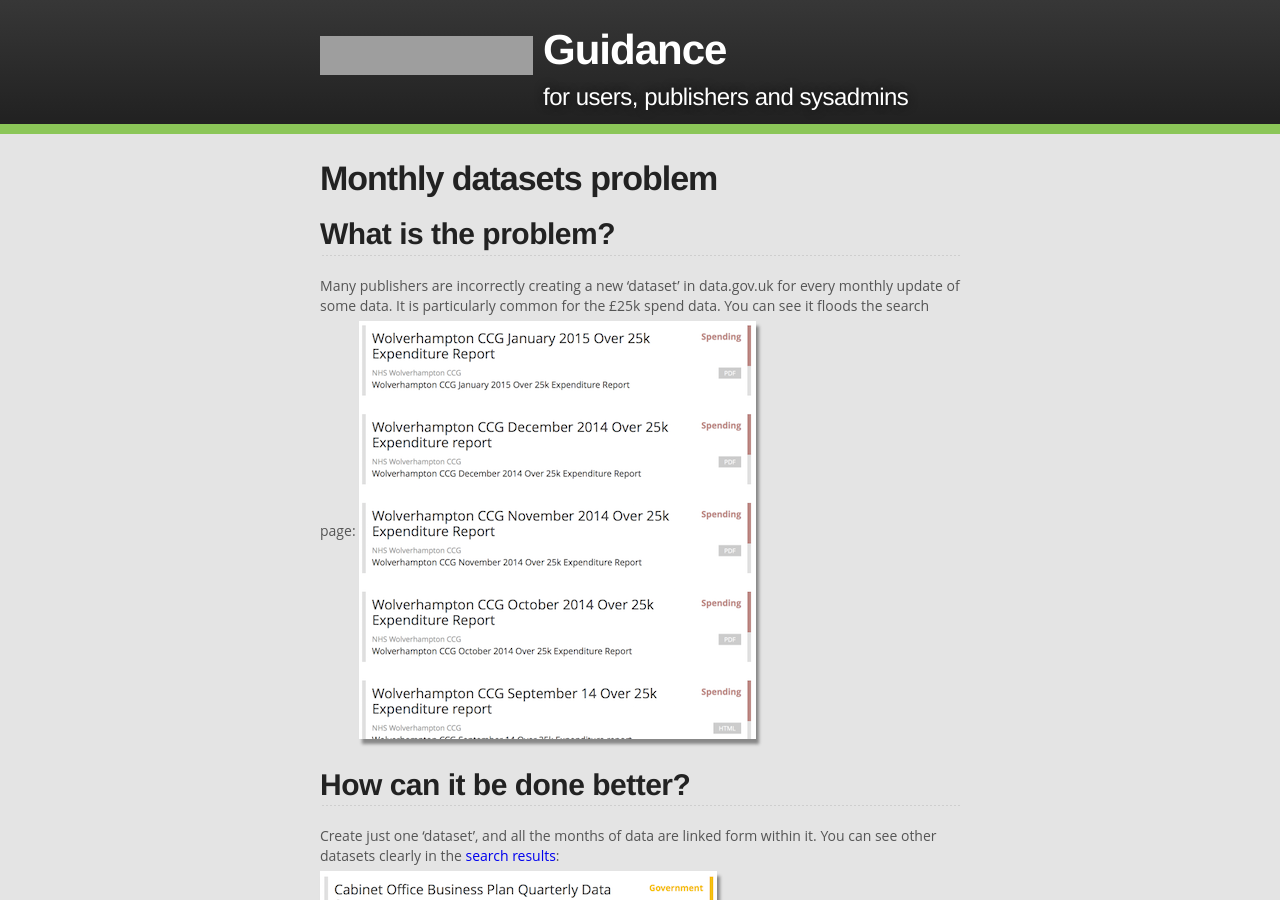
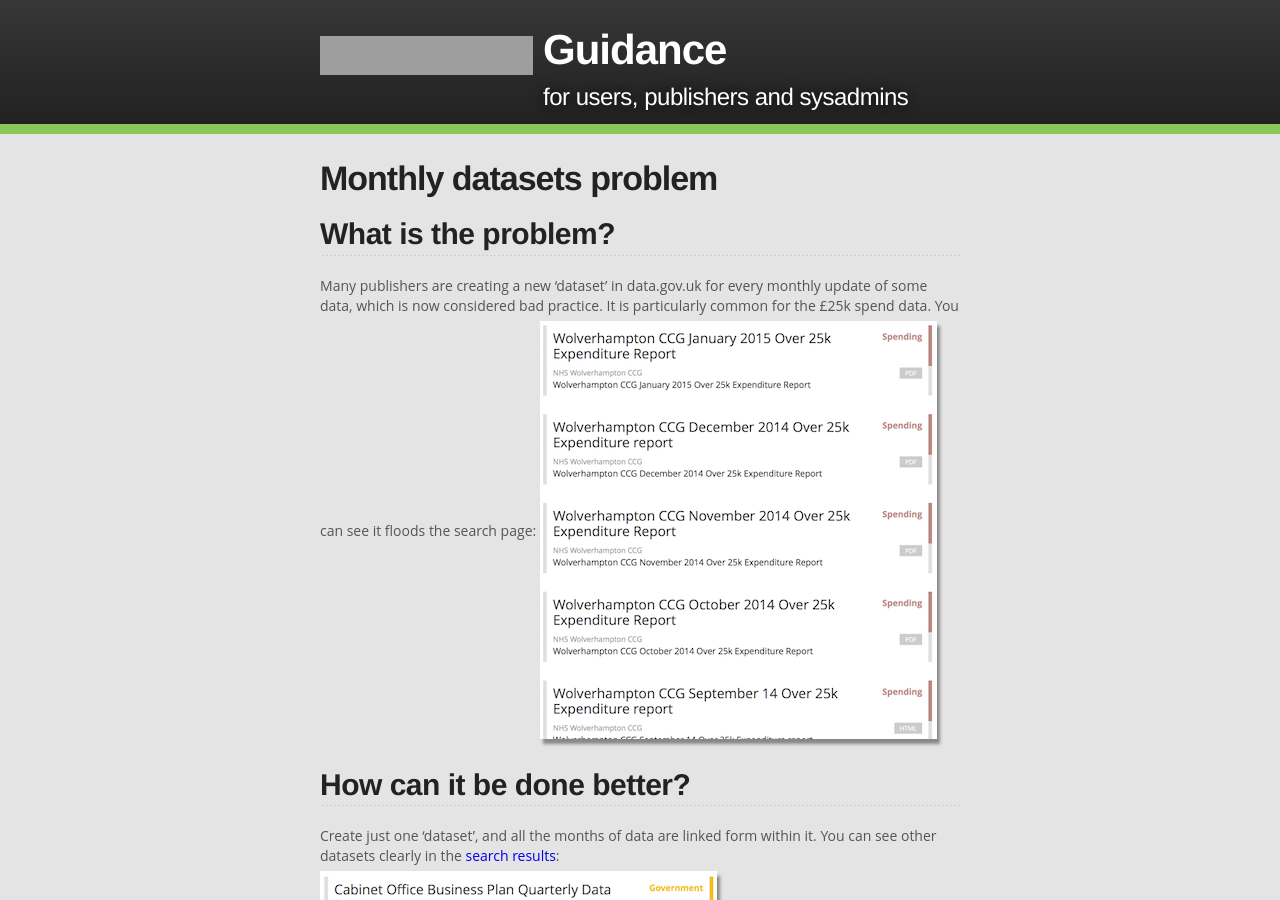
Before and after one commit to datagovuk/guidance, a Jekyll site: the page built from monthly_datasets_problem.md, in a window 1280 px wide and 900 px high. Built offline with Jekyll 4.4.1, drawn with Linux system fonts in a browser that asks for light colours; some of the changed text lies outside the part shown; grey boxes are pictures that could not be loaded.

```diff
--- a/monthly_datasets_problem.md
+++ b/monthly_datasets_problem.md
@@ -5,15 +5,15 @@ layout: "default"
 
 ## What is the problem?
 
-Many publishers are incorrectly creating a new 'dataset' in data.gov.uk for every monthly update of some data. It is particularly common for the £25k spend data. You can see it floods the search page:
+Many publishers are creating a new 'dataset' in data.gov.uk for every monthly update of some data, which is now considered bad practice. It is particularly common for the £25k spend data. You can see it floods the search page:
 ![monthly datasets search - problem](images/monthly_datasets_search_problem.png)
 
 ## How can it be done better?
 
-Create just one 'dataset', and all the months of data are linked form within it. You can see other datasets clearly in the [search results](http://data.gov.uk/data/search?q=cabinet+office+spend):
+Create just one 'dataset', and all the months of data are linked form within it. You can see other datasets clearly in the [search results](https://data.gov.uk/data/search?q=cabinet+office+spend):
 ![monthly datasets search - ok](images/monthly_datasets_search_ok.png)
 
-And all the links are handily together on the [dataset page](http://data.gov.uk/dataset/financial-transactions-data-co):
+And all the links are handily together on the [dataset page](https://data.gov.uk/dataset/financial-transactions-data-co):
 ![monthly dataset](images/monthly_datasets_dataset.png)
 In addition, it tidies away previous years' data to make the page manageable. Many users will still want access to the historical data and they can reveal it by clicking on the year.
 
```
Also changed, not shown: other parts of monthly_datasets_problem.md (+4 -2 lines).
